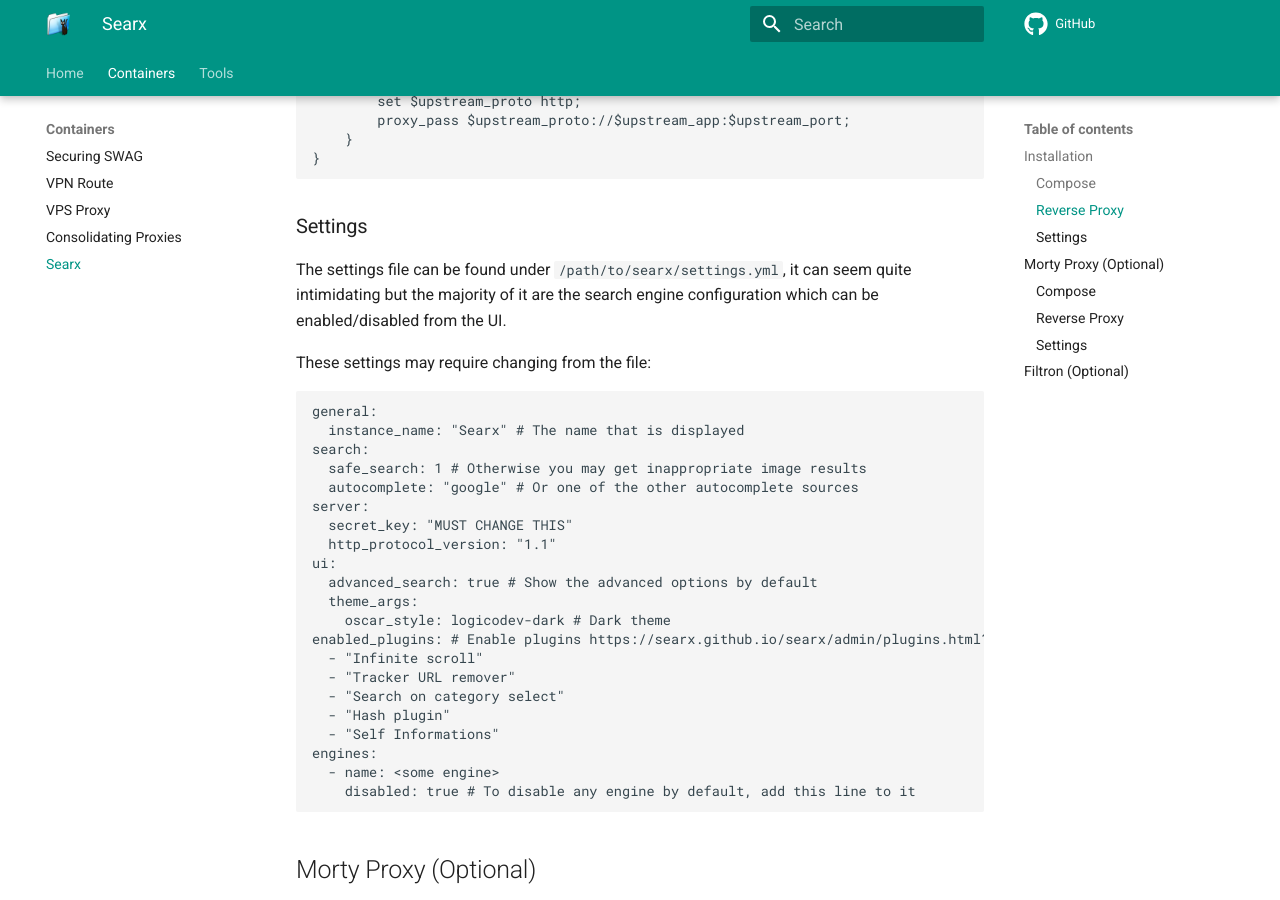
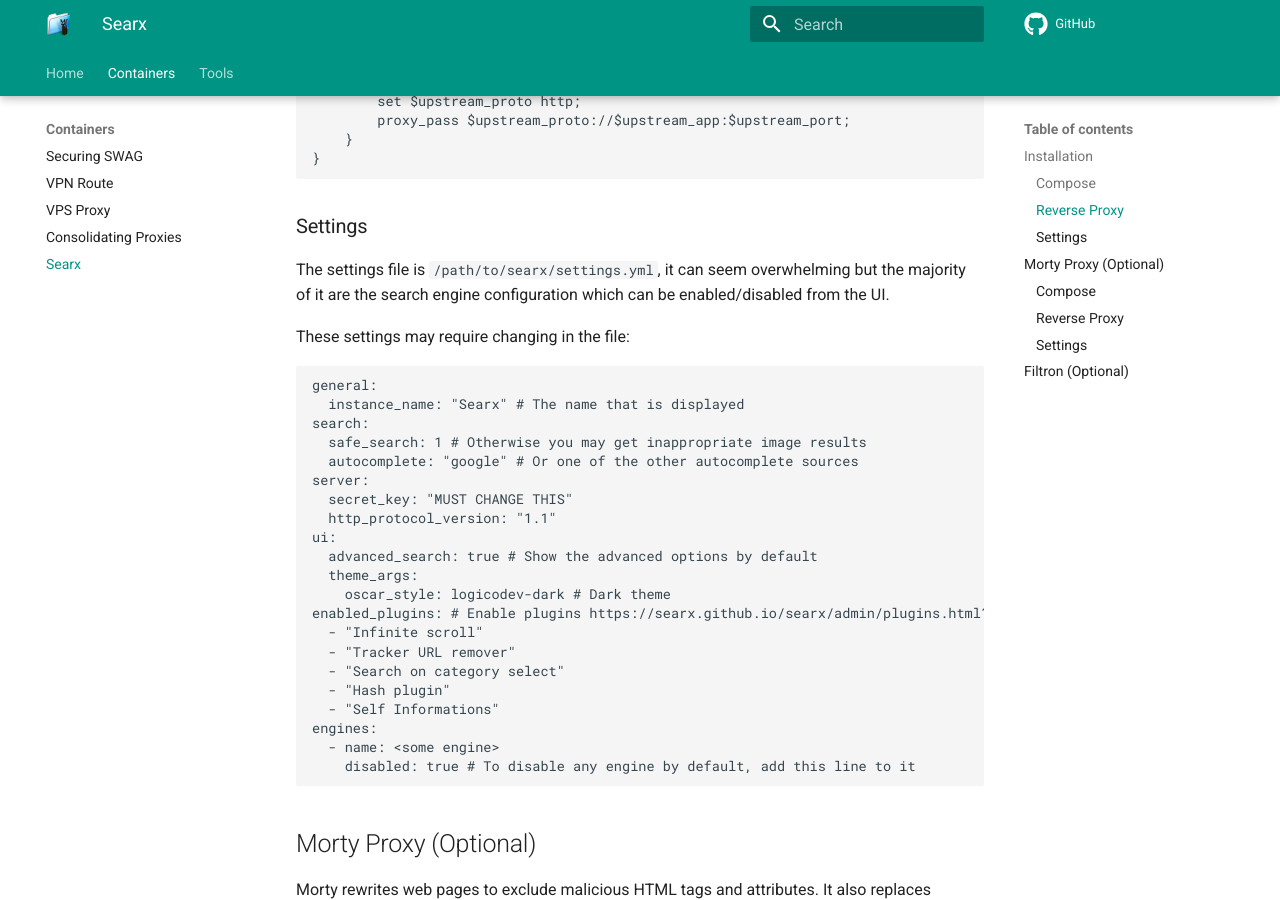
Before and after one commit to quietsy/advanced-configurations, an MkDocs documentation site: the page built from docs/searx.md, in a window 1280 px wide and 900 px high, scrolled down 903 px. Built offline with MkDocs 1.6.1 and Material for MkDocs 9.7.7, drawn with Linux system fonts in a browser that asks for light colours; comment, search, counter and statistics services are not loaded.

Commit message:
Changed phrasing

````diff
--- a/docs/searx.md
+++ b/docs/searx.md
@@ -41,9 +41,9 @@
 
 ### Settings
 
-The settings file can be found under `/path/to/searx/settings.yml`, it can seem quite intimidating but the majority of it are the search engine configuration which can be enabled/disabled from the UI.
+The settings file is `/path/to/searx/settings.yml`, it can seem overwhelming but the majority of it are the search engine configuration which can be enabled/disabled from the UI.
 
-These settings may require changing from the file:
+These settings may require changing in the file:
 ```Yaml
 general:
   instance_name: "Searx" # The name that is displayed
````
